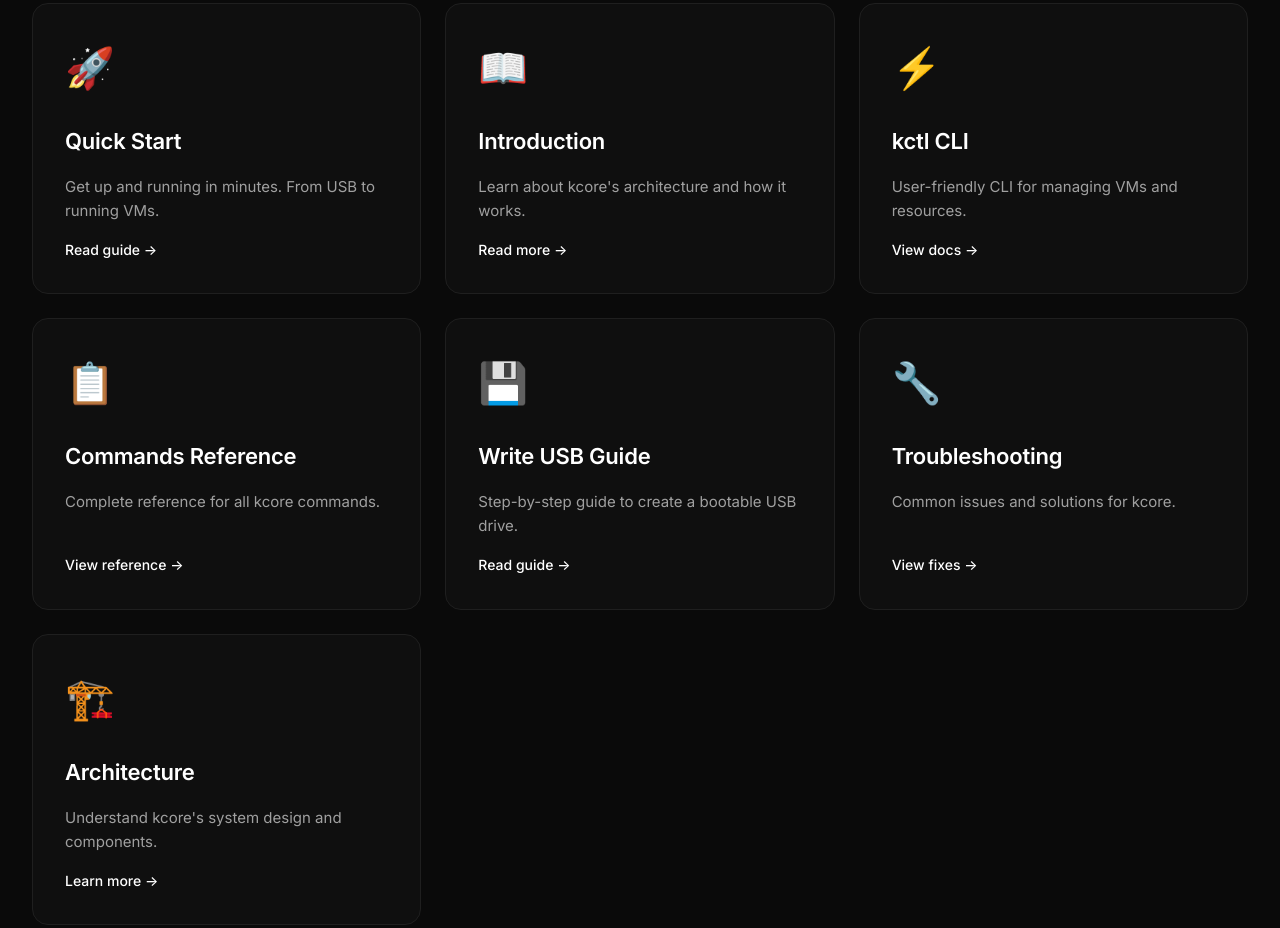
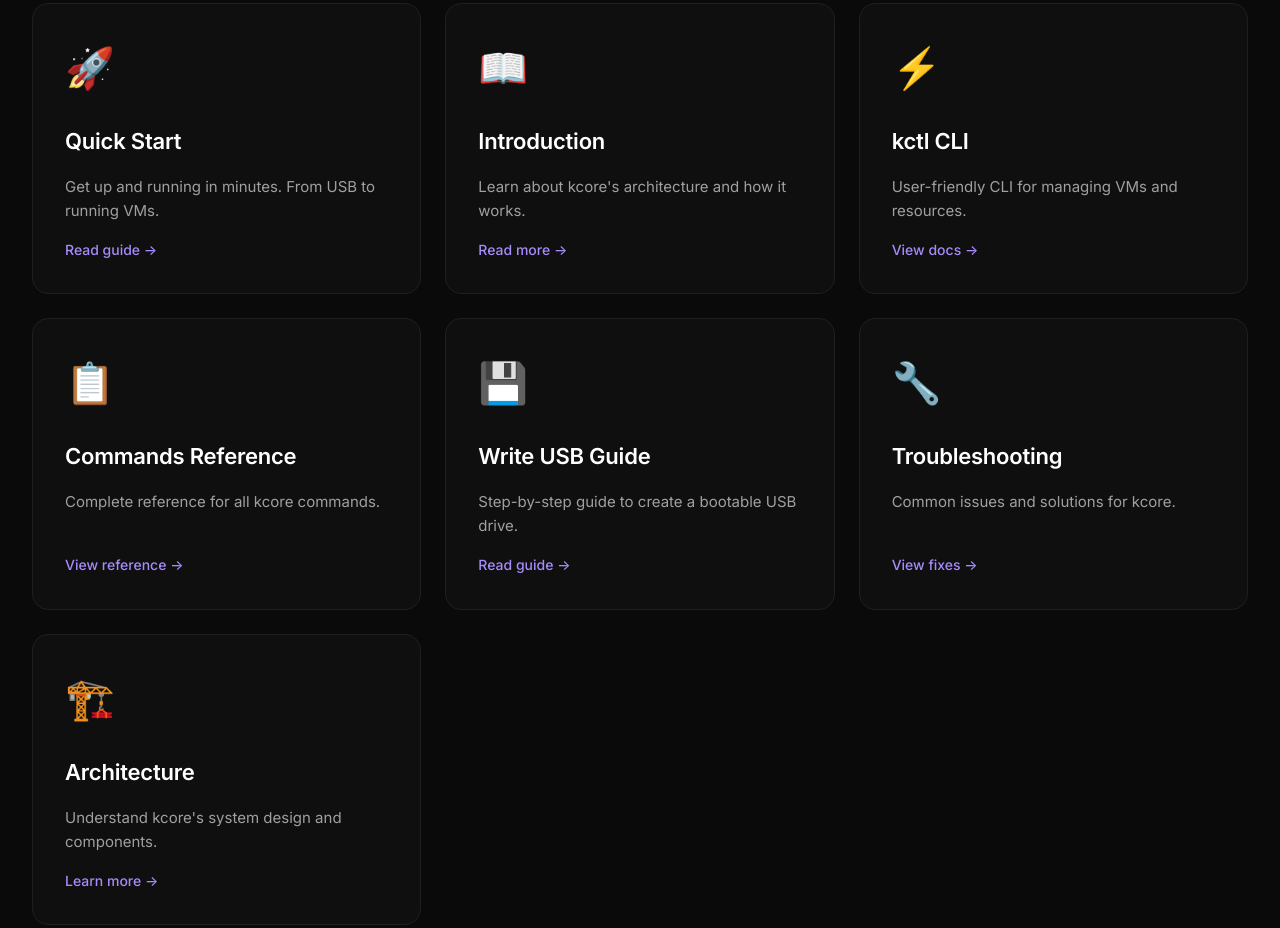
Before and after one commit to rtacconi/kcore, a plain HTML site: page index.html in a window 1280 px wide. Shown: the part 3558-4486 px from the top of the page. Drawn offline with Linux system fonts and the light colour scheme.

Commit message:
Add light violet link colors for dark mode and global link styles

```diff
--- a/styles.css
+++ b/styles.css
@@ -11,6 +11,8 @@
     --accent-primary: #6366f1;
     --accent-secondary: #8b5cf6;
     --accent-hover: #818cf8;
+    --link-color: #a78bfa;
+    --link-hover: #c4b5fd;
     --border-color: #1f1f1f;
     --border-hover: #2f2f2f;
     --gradient-primary: linear-gradient(135deg, #6366f1 0%, #8b5cf6 100%);
```
